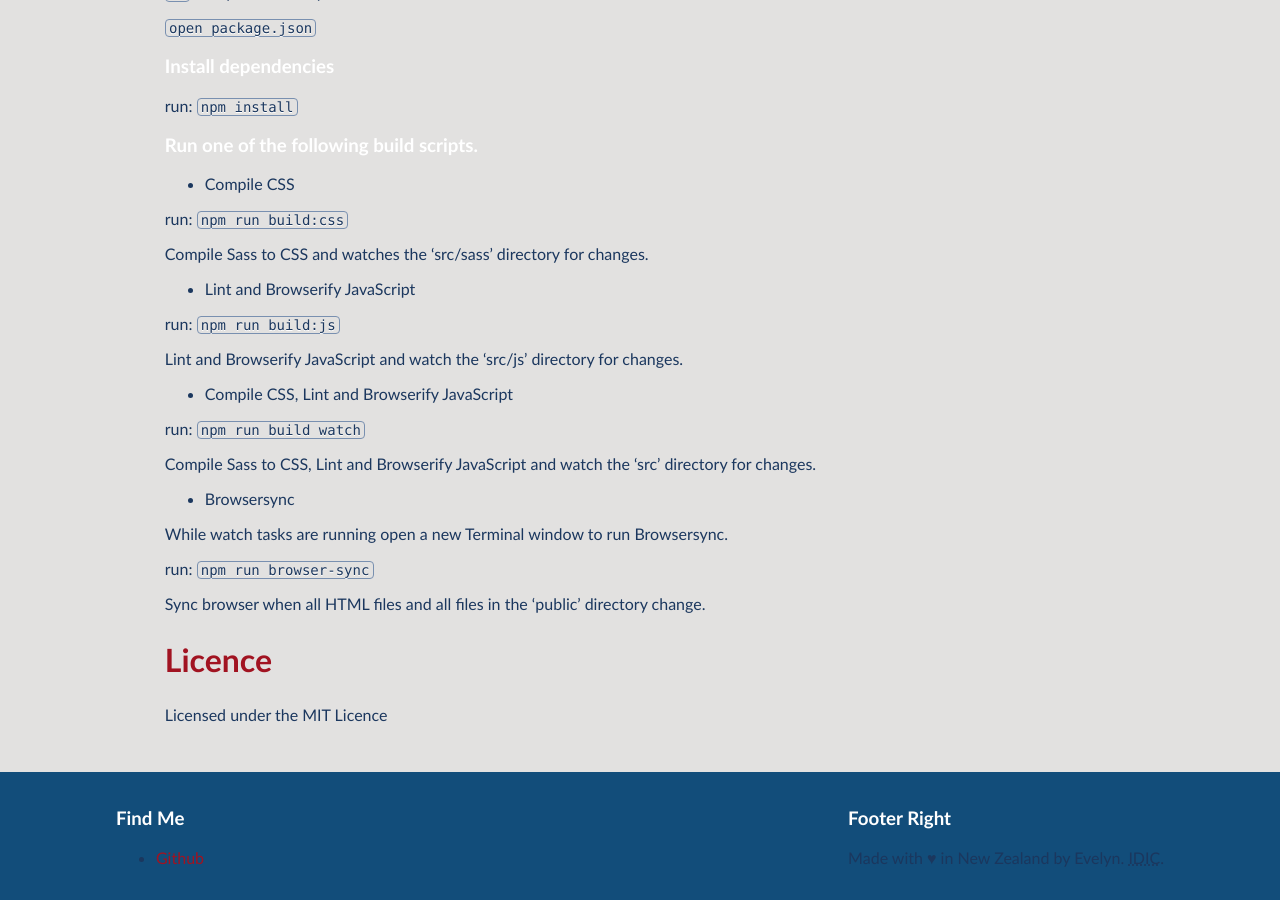
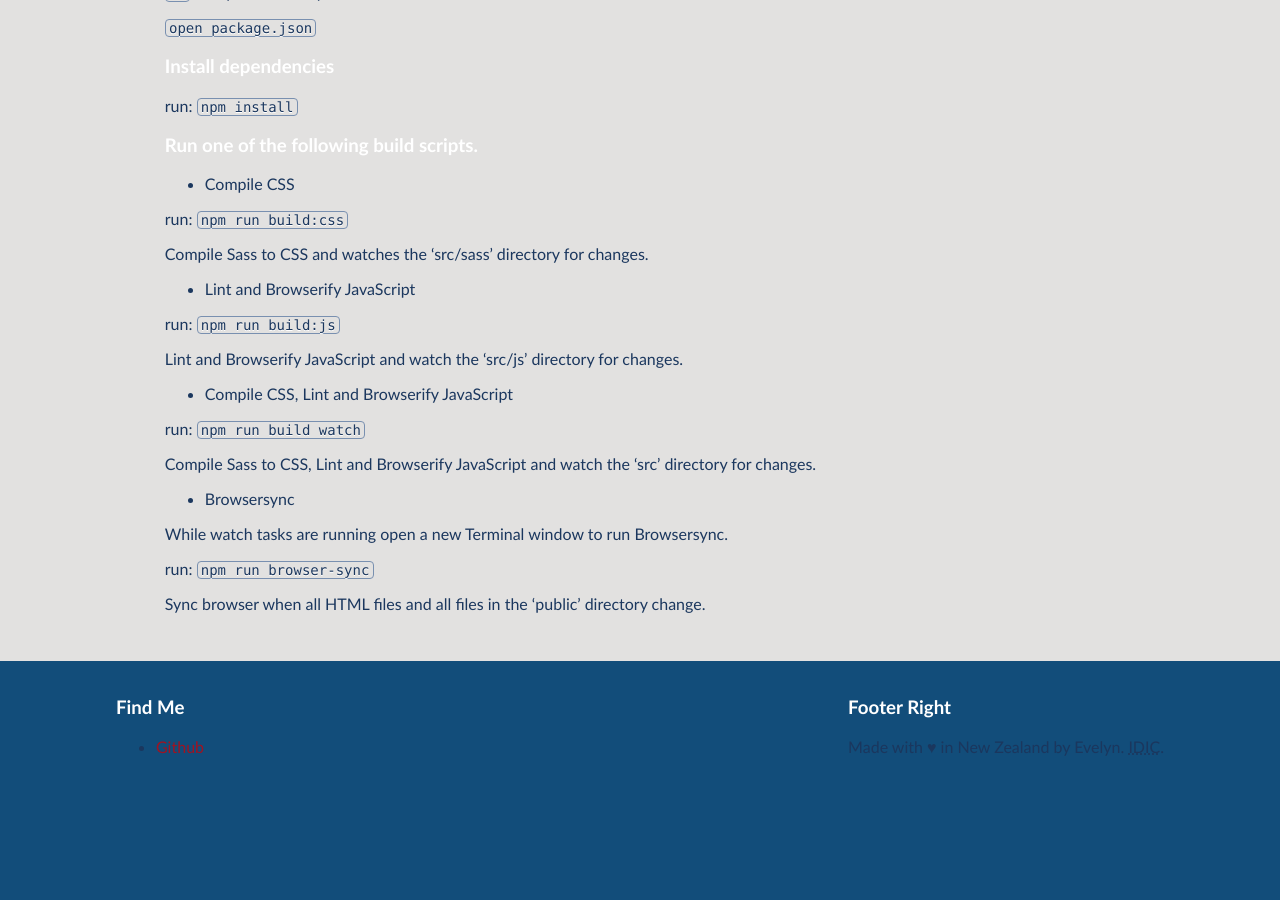
Before and after one commit to evelynmaire/evelynmaire.github.io, a Jekyll site: the page built from _posts/2017-05-31-cli-starter-kit.markdown, in a window 1280 px wide and 900 px high, scrolled down 694 px. Built offline with Jekyll 4.4.1, drawn with Linux system fonts in a browser that asks for light colours; our own code applies the rules of GitHub Pages for plain Markdown files; after the commit the page ends 1483 px from its top, so only the background shows below that.

Commit message:
Update 2017-05-31-cli-starter-kit.markdown

```diff
--- a/_posts/2017-05-31-cli-starter-kit.markdown
+++ b/_posts/2017-05-31-cli-starter-kit.markdown
@@ -45,7 +45,3 @@ While watch tasks are running open a new Terminal window to run Browsersync.
 run: `npm run browser-sync`
 
 Sync browser when all HTML files and all files in the 'public' directory change.
-
-## Licence
-
-Licensed under the MIT Licence
```
